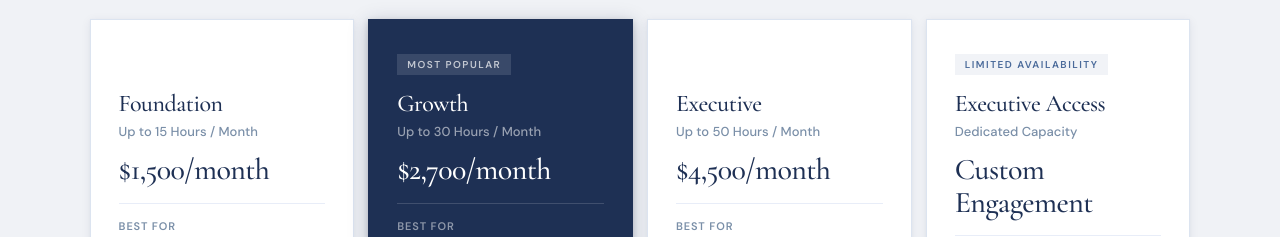
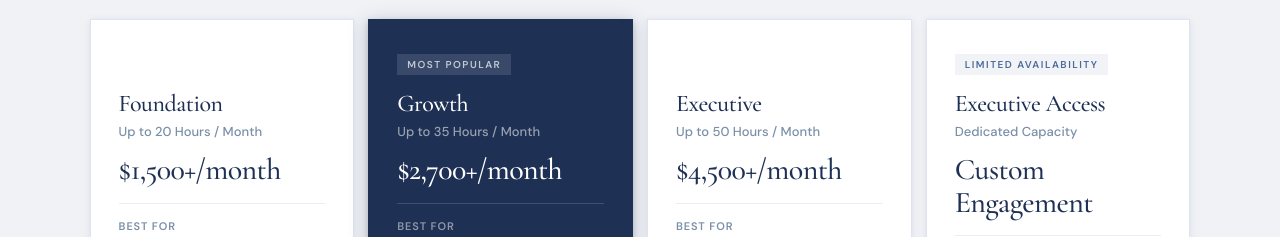
Before and after one commit to JessicaOS143/aptly-intelligent-EA, a React (Vite) app: page / in a window 1280 px wide. Shown: the part 5200-5437 px from the top of the page. Built offline with nearby package versions, Linux system fonts and the light colour scheme.

Commit message:
Update: pricing hours and add + to monthly rates

```diff
--- a/src/App.jsx
+++ b/src/App.jsx
@@ -70,14 +70,14 @@ const BEFORE_AFTER = {
 };
 
 const PLANS = [
-  { label: "Foundation", hours: "Up to 15 Hours / Month", price: "$1,500/month",
+  { label: "Foundation", hours: "Up to 20 Hours / Month", price: "$1,500+/month",
     best: "Leaders who need dependable executive support and operational organization.",
     features: ["Calendar and meeting management","Inbox organization and follow-up","Travel coordination","Expense tracking and reporting","Document preparation","Weekly executive touchpoint"] },
-  { label: "Growth", hours: "Up to 30 Hours / Month", price: "$2,700/month",
+  { label: "Growth", hours: "Up to 35 Hours / Month", price: "$2,700+/month",
     best: "Founders and operators managing growth, competing priorities, and increasing complexity.",
     features: ["Everything in Foundation","Project coordination","Vendor and stakeholder management","Meeting agendas and action tracking","Research and reporting","Process documentation"],
     popular: true },
-  { label: "Executive", hours: "Up to 50 Hours / Month", price: "$4,500/month",
+  { label: "Executive", hours: "Up to 50 Hours / Month", price: "$4,500+/month",
     best: "Senior leaders seeking a trusted operational partner to drive execution and maintain momentum.",
     features: ["Everything in Growth","Strategic project support","Executive communications","Cross-functional coordination","Event and offsite planning","Priority management and escalation support"] },
   { label: "Executive Access", hours: "Dedicated Capacity", price: "Custom Engagement",
```
